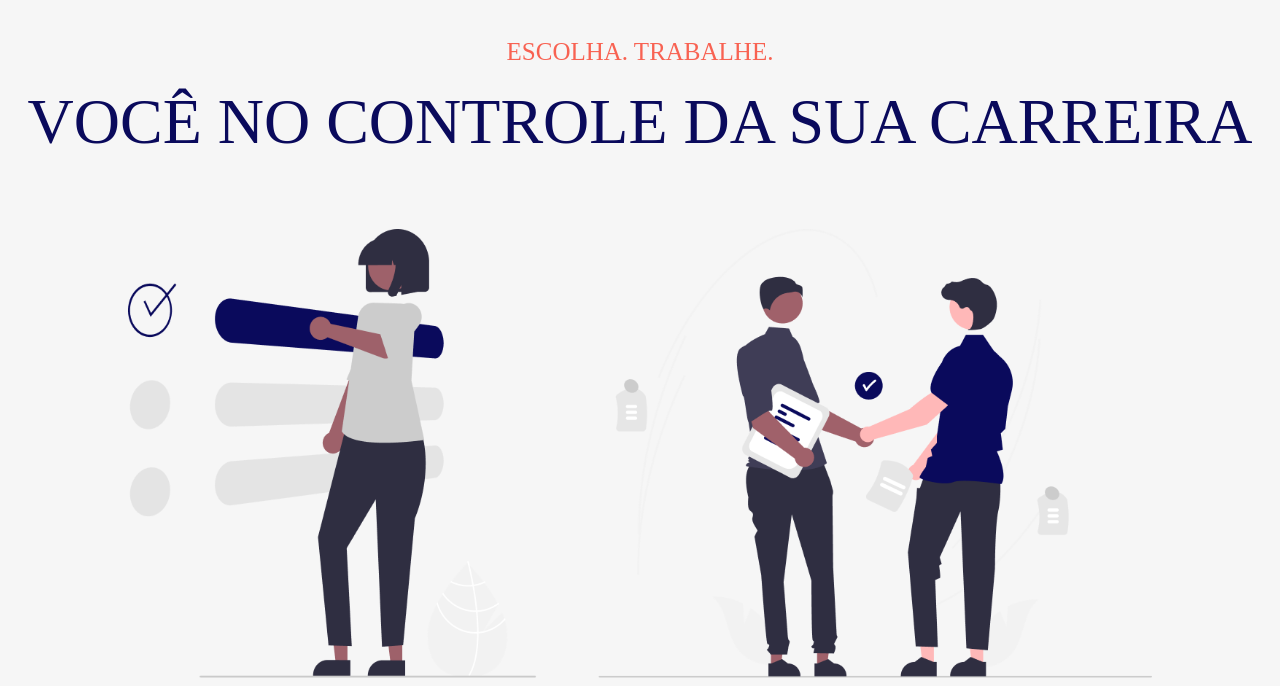
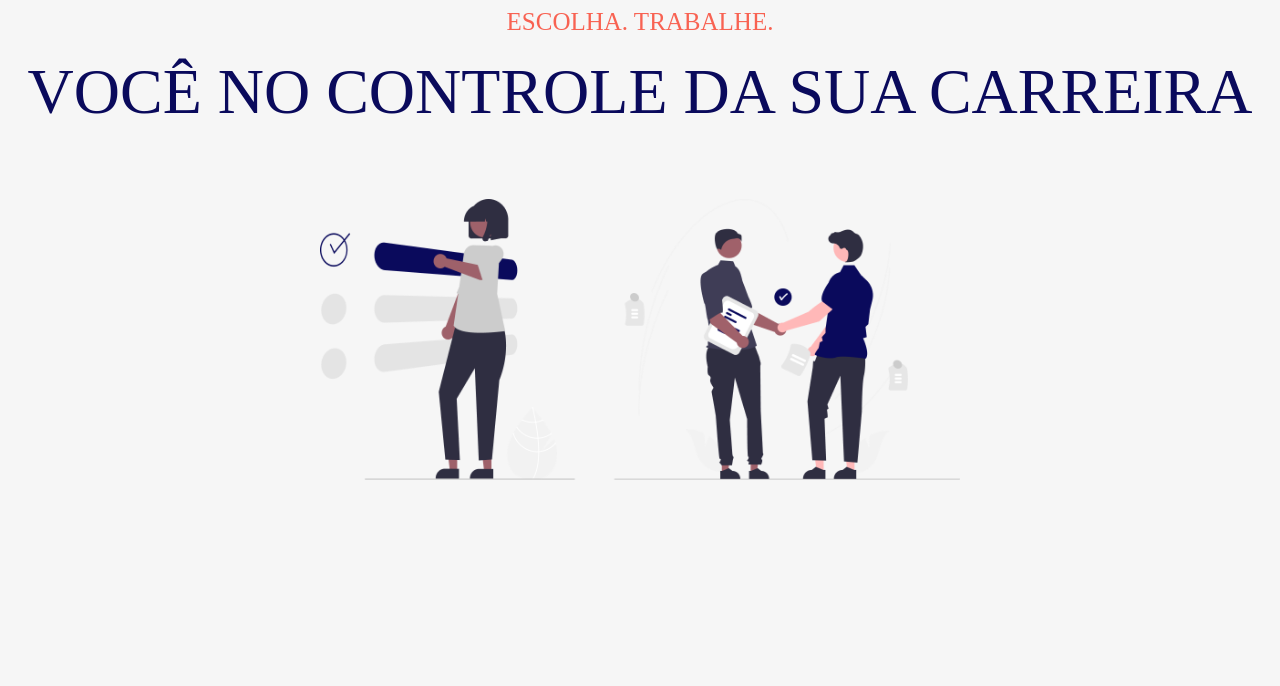
Before and after one commit to Jefersonpatricio/Blue-moon, a plain HTML site: page Pagina_Inicial.html in a window 1280 px wide. Shown: the part 114-800 px from the top of the page. Drawn offline with Linux system fonts and the light colour scheme.

Commit message:
alteração do tamanho da imagem principal

```diff
--- a/Pagina_Inicial.css
+++ b/Pagina_Inicial.css
@@ -76,7 +76,7 @@ a {
 }
 
 .inicial img {
-    width: 80%;
+    width: 50vw;
 }
 
 .inicial {
@@ -87,7 +87,7 @@ a {
 }
 
 h1 {
-    margin-top: 50px;
+    margin-top: 20px;
     margin-bottom: 0px;
     color: #F86252;
     font-weight: 500;
```
